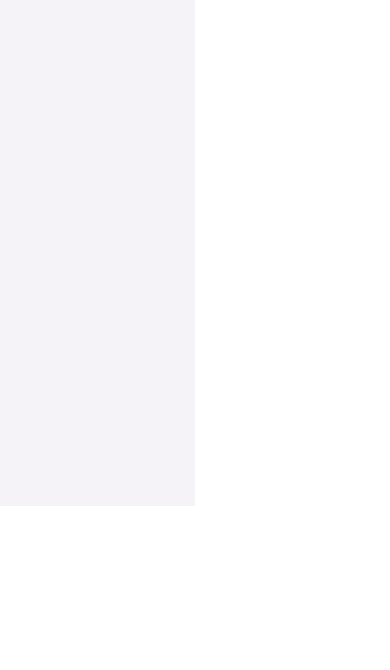
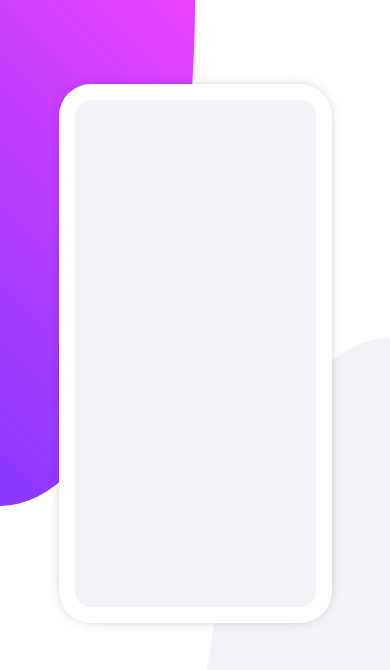
Before and after one commit to huyphan2210/chat-app-css, a Vue app: page / in a window 390 px wide. Shown: the top 670 px of the page. Built offline with nearby package versions, Linux system fonts and the light colour scheme.

Commit message:
Restructure body + Style SpecialShape and Phone

```diff
--- a/index.html
+++ b/index.html
@@ -7,7 +7,6 @@
     <title>Huy | Chat App Css</title>
   </head>
   <body>
-    <div id="app"></div>
     <script type="module" src="/src/main.ts"></script>
   </body>
 </html>
--- a/src/App.vue
+++ b/src/App.vue
@@ -1,11 +1,26 @@
 <script setup lang="ts">
-import SpecialShape from './components/SpecialShape.vue';
+import SpecialShape from "./components/SpecialShape.vue";
+import Phone from "./components/Phone/Phone.vue";
 </script>
 
 <template>
   <main>
-    <special-shape></special-shape>
+    <special-shape class="gradient" />
+    <special-shape />
+    <div class="content">
+      <phone />
+    </div>
   </main>
 </template>
 
-<style lang="scss" scoped></style>
+<style lang="scss" scoped>
+main {
+  position: relative;
+  flex-grow: 1;
+  padding: 10vh 15vw;
+
+  .content {
+    width: 70vw;
+  }
+}
+</style>
--- /dev/null
+++ b/src/components/Phone/Phone.vue
@@ -0,0 +1,27 @@
+<script lang="ts">
+export default {
+  name: "phone-illustration",
+};
+</script>
+
+<template>
+  <div class="phone">
+    <div class="phone__chat-app"></div>
+  </div>
+</template>
+
+<style lang="scss" scoped>
+.phone {
+  background-color: white;
+  border-radius: 2rem;
+  box-shadow: 0 0 1rem -10px rgba(0, 0, 0, 0.85);
+  padding: 1rem;
+  height: 60vh;
+
+  &__chat-app {
+    background-color: var(--background);
+    height: 100%;
+    border-radius: 1rem;
+  }
+}
+</style>
--- a/src/components/SpecialShape.vue
+++ b/src/components/SpecialShape.vue
@@ -10,8 +10,24 @@ export default {
 
 <style lang="scss" scoped>
 .special-shape {
+  position: absolute;
   height: 60vh;
   width: 50vw;
   background-color: var(--background);
+  border-radius: 100% 0 0 0;
+  bottom: 0;
+  left: 50%;
+  z-index: -1;
+
+  &.gradient {
+    background: linear-gradient(
+      225deg,
+      var(--gradient-top),
+      var(--gradient-bottom)
+    );
+    border-radius: 0 0 100% 0;
+    top: 0;
+    left: 0;
+  }
 }
 </style>
--- a/src/main.ts
+++ b/src/main.ts
@@ -2,4 +2,4 @@ import { createApp } from "vue";
 import "./style.scss";
 import App from "./App.vue";
 
-createApp(App).mount("#app");
+createApp(App).mount("body");
--- a/src/style.scss
+++ b/src/style.scss
@@ -20,4 +20,6 @@
 body {
   min-height: 100vh;
   margin: 0;
+  display: flex;
+  overflow: hidden;
 }
```
